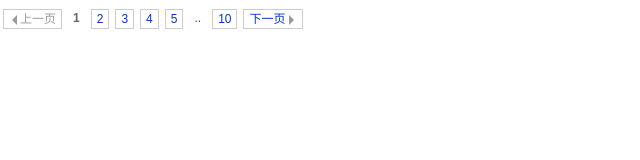
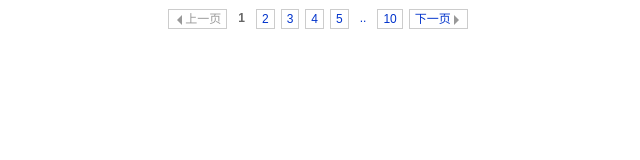
Before and after one commit to chriswong/zxui, a plain HTML site: page examples/pager.html in a window 1280 px wide. Shown: the whole page, without its empty margins (0-640 px from the left). Drawn offline with Linux system fonts and the light colour scheme.

Commit message:
分页控件更新
1.增强点击时对目标A的搜索层级，避免A内多层嵌套时点击无效
2.调整样式和示例，使之支持居中对齐

```diff
--- a/examples/pager.html
+++ b/examples/pager.html
@@ -13,7 +13,7 @@
 <div id='content_left'><!--左侧最外层div-->
     <div class="result-op" srcid="16873" id="1" mu="http://baike.baidu.com/view/1758.htm" data-op="{'y':'FD9FFD6B'}">
 
-<div class="ecl-left_hotel-ui-pager"></div>
+<div style="text-align:center"><div class="ecl-left_hotel-ui-pager c-clearfix"></div></div>
 <script>
 A.init(function () {
 
--- a/src/css/pager.less
+++ b/src/css/pager.less
@@ -1,6 +1,9 @@
 @pager-prefix: ecl-left_hotel-ui-pager;
 
 .@{pager-prefix} {
+    display: inline-block;
+    *display: inline;
+
     a {
         display: block;
         float: left;
--- a/src/ui/pager.js
+++ b/src/ui/pager.js
@@ -87,10 +87,10 @@ define(function (require) {
             lang: {
 
                 // 上一页显示文字
-                prev: '<em></em><span>上一页</span>',
+                prev: '<em></em>上一页',
 
                 // 下一页显示文字
-                next: '<span>下一页</span><em></em>',
+                next: '下一页<em></em>',
 
                 // 省略号
                 ellipsis: '..'
```
